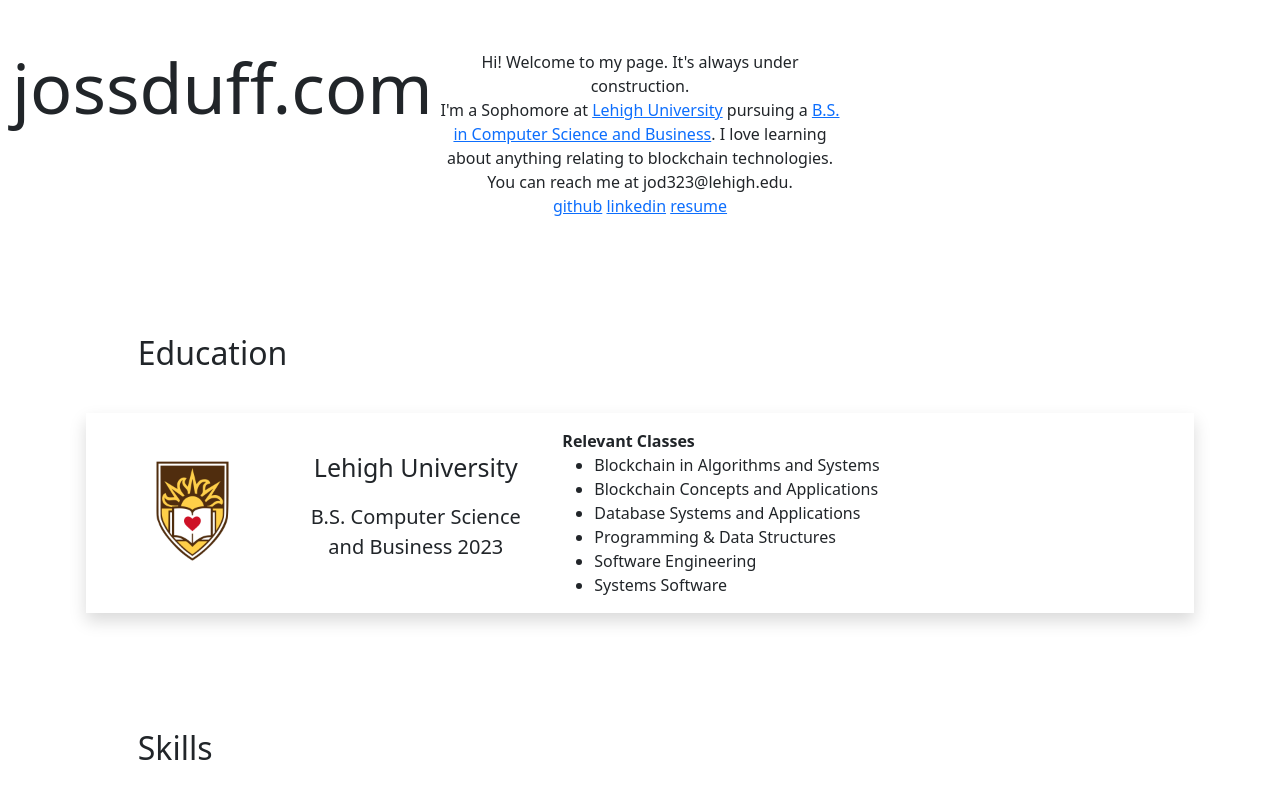
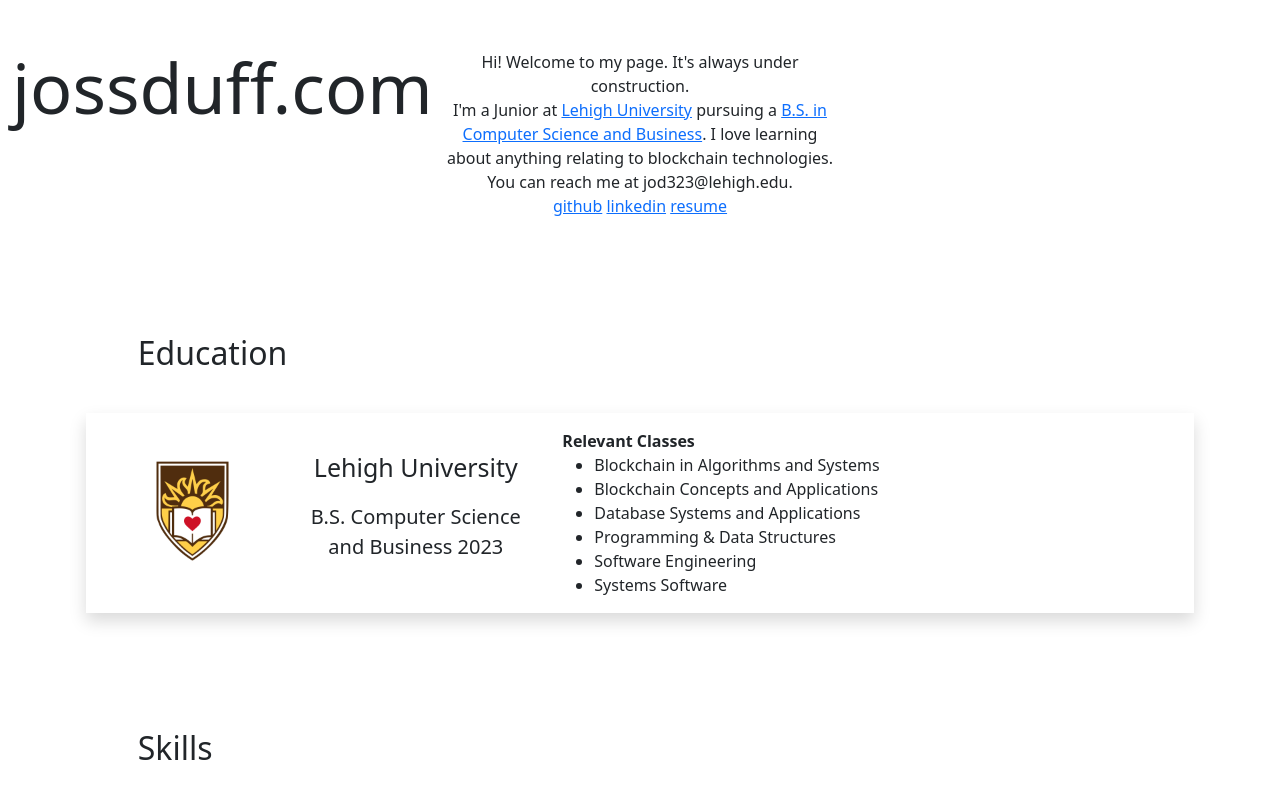
Before and after one commit to JossDuff/JossDuff.github.io, a plain HTML site: page index.html in a window 1280 px wide. Shown: the top 800 px of the page. Drawn offline with nearby package versions, Linux system fonts and the light colour scheme.

Commit message:
updated bio

```diff
--- a/index.html
+++ b/index.html
@@ -20,7 +20,7 @@
             <p class="intro">
               Hi!  Welcome to my page.  It's always under construction.
               <br>
-              I'm a Sophomore at
+              I'm a Junior at
               <a href="https://www1.lehigh.edu/">
               Lehigh University</a> pursuing a
               <a href="http://catalog.lehigh.edu/coursesprogramsandcurricula/interdisciplinaryundergraduatestudy/computerscienceandbusinessprogram/#text">
```
